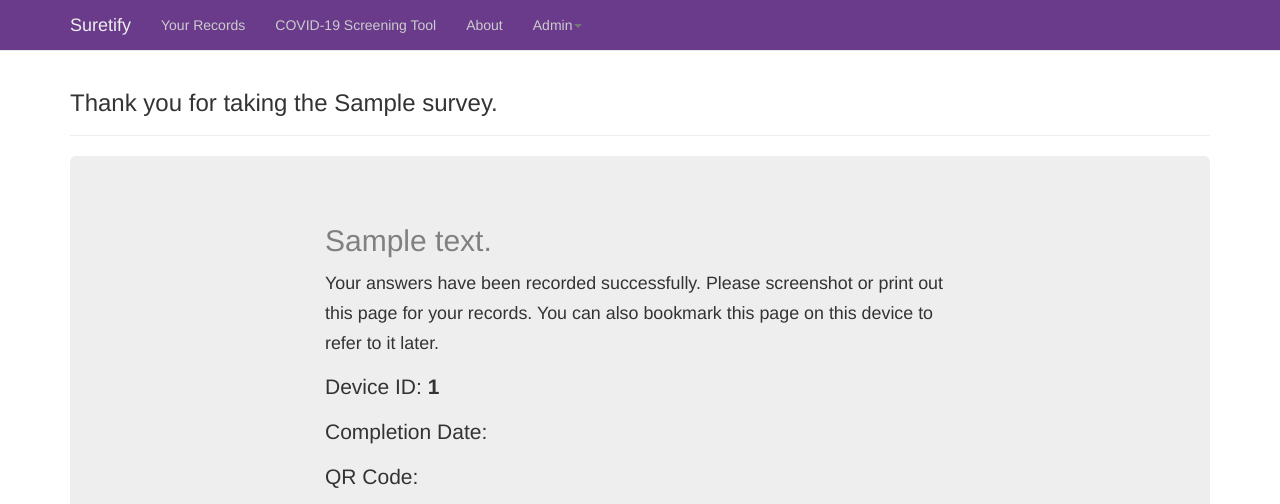
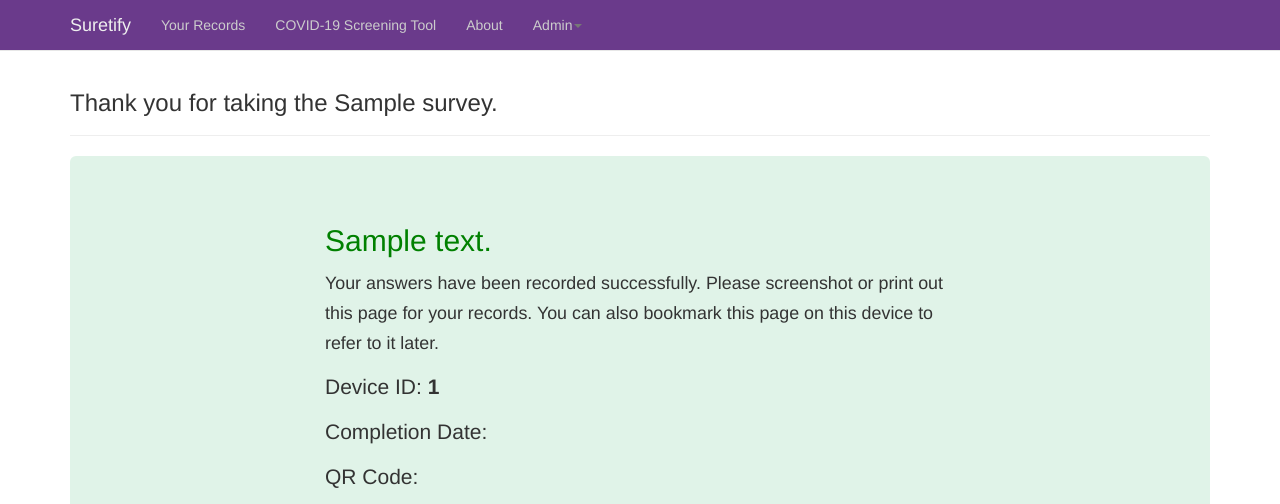
Before and after one commit to ryananeff/medtracker, a Python web app: template medtracker/templates/survey_complete.html in a window 1280 px wide. Shown: the top 504 px of the page. Run offline with Jinja, Linux system fonts and the light colour scheme; the template is opened without the code that fills it: most values are stand-ins (such as "Sample title", 1, 10 or a date in 2020); some libraries are stand-ins or nearby versions.

Commit message:
made exit and complete different colors

```diff
--- a/medtracker/templates/survey_complete.html
+++ b/medtracker/templates/survey_complete.html
@@ -4,11 +4,11 @@
 	    <div class="page-header">
 		    <h3>Thank you for taking the {{survey.title}}.</h3>
 	    </div>
-	    <div class="jumbotron survey-question">
+	    <div class="jumbotron survey-question" style="background-color: #e0f3e8;">
 	    <div class="container">
 	    	<div class="col-lg-2"></div>
 	    	<div class="col-lg-8">
-	    	{%if record.message %}<h2 style="color:gray">{{record.message}}</h2>{% endif%}
+	    	{%if record.message %}<h2 style="color:green">{{record.message}}</h2>{% endif%}
 	    	<p><small>Your answers have been recorded successfully. Please screenshot or print out this page for your records. You can also bookmark this page on this device to refer to it later.</small></p>
 	    	<p>Device ID: <strong>{{ fmt_id(patient.mrn) }}</strong></p>
 	    	<p>Completion Date: <strong>{{ momentjs(record.end_time).format('MMMM Do YYYY, h:mm a') }}</strong></p>
```
Also changed, not shown: medtracker/templates/view_patient_self.html (+4 -4 lines).
